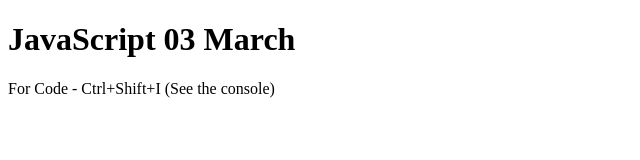
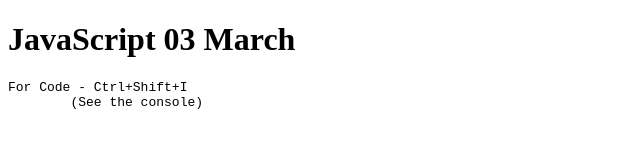
Before and after one commit to rajdeepkgautam/Daily-Class-Content, a plain HTML site: page index.html in a window 1280 px wide. Shown: the whole page, without its empty margins (0-640 px from the left). Drawn offline with Linux system fonts and the light colour scheme.

Commit message:
Update index.html

```diff
--- a/index.html
+++ b/index.html
@@ -9,7 +9,7 @@
 </head>
 <body>
    <h1> JavaScript 03 March</h1>
-    For Code - Ctrl+Shift+I
-               (See the console)
+<pre><p>For Code - Ctrl+Shift+I
+        (See the console)</p></pre>
 </body>
 </html>
```
